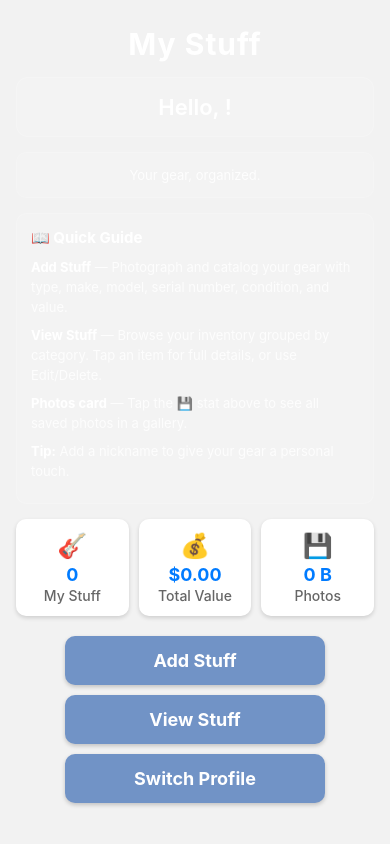
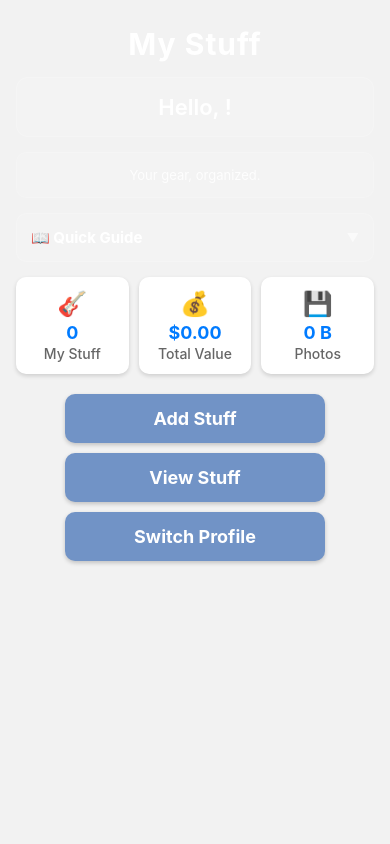
Before and after one commit to dps3ven/my_stuff, a React Native app: screen /Dashboard in a window 390 px wide. Built offline with nearby package versions, Linux system fonts and the light colour scheme.

Commit message:
collapse guide

```diff
--- a/screens/DashboardScreen.js
+++ b/screens/DashboardScreen.js
@@ -23,6 +23,7 @@ export default function DashboardScreen({ navigation }) {
   const [loading, setLoading] = useState(true);
   const [happyMessage] = useState(() => HAPPY_MESSAGES[Math.floor(Math.random() * HAPPY_MESSAGES.length)]);
   const [allPhotos, setAllPhotos] = useState([]);
+  const [guideOpen, setGuideOpen] = useState(false);
 
   useEffect(() => {
     const unsubscribe = navigation.addListener('focus', () => {
@@ -109,8 +110,13 @@ export default function DashboardScreen({ navigation }) {
           <Text style={styles.whyText}>{happyMessage}</Text>
         </View>
 
-        <View style={styles.instructionsCard}>
+        <TouchableOpacity style={styles.instructionsCard} onPress={() => setGuideOpen(!guideOpen)} activeOpacity={0.7}>
+          <View style={styles.instructionsHeader}>
             <Text style={styles.instructionsTitle}>📖 Quick Guide</Text>
+            <Text style={styles.instructionsArrow}>{guideOpen ? '▲' : '▼'}</Text>
+          </View>
+          {guideOpen && (
+            <View style={styles.instructionsBody}>
               <Text style={styles.instructionsText}>
                 <Text style={styles.instructionsBold}>Add Stuff</Text> — Photograph and catalog your gear with type, make, model, serial number, condition, and value.
               </Text>
@@ -124,6 +130,8 @@ export default function DashboardScreen({ navigation }) {
                 <Text style={styles.instructionsBold}>Tip:</Text> Add a nickname to give your gear a personal touch.
               </Text>
             </View>
+          )}
+        </TouchableOpacity>
 
         <View style={styles.statsContainer}>
           <TouchableOpacity
@@ -247,11 +255,22 @@ const styles = StyleSheet.create({
     borderWidth: 1,
     borderColor: 'rgba(255, 255, 255, 0.15)',
   },
+  instructionsHeader: {
+    flexDirection: 'row',
+    justifyContent: 'space-between',
+    alignItems: 'center',
+  },
   instructionsTitle: {
     fontSize: 15,
     fontWeight: '700',
     color: '#fff',
-    marginBottom: 10,
+  },
+  instructionsArrow: {
+    fontSize: 12,
+    color: 'rgba(255, 255, 255, 0.6)',
+  },
+  instructionsBody: {
+    marginTop: 10,
   },
   instructionsText: {
     fontSize: 13,
```
Lines whose indentation alone changed are shown as unchanged.
